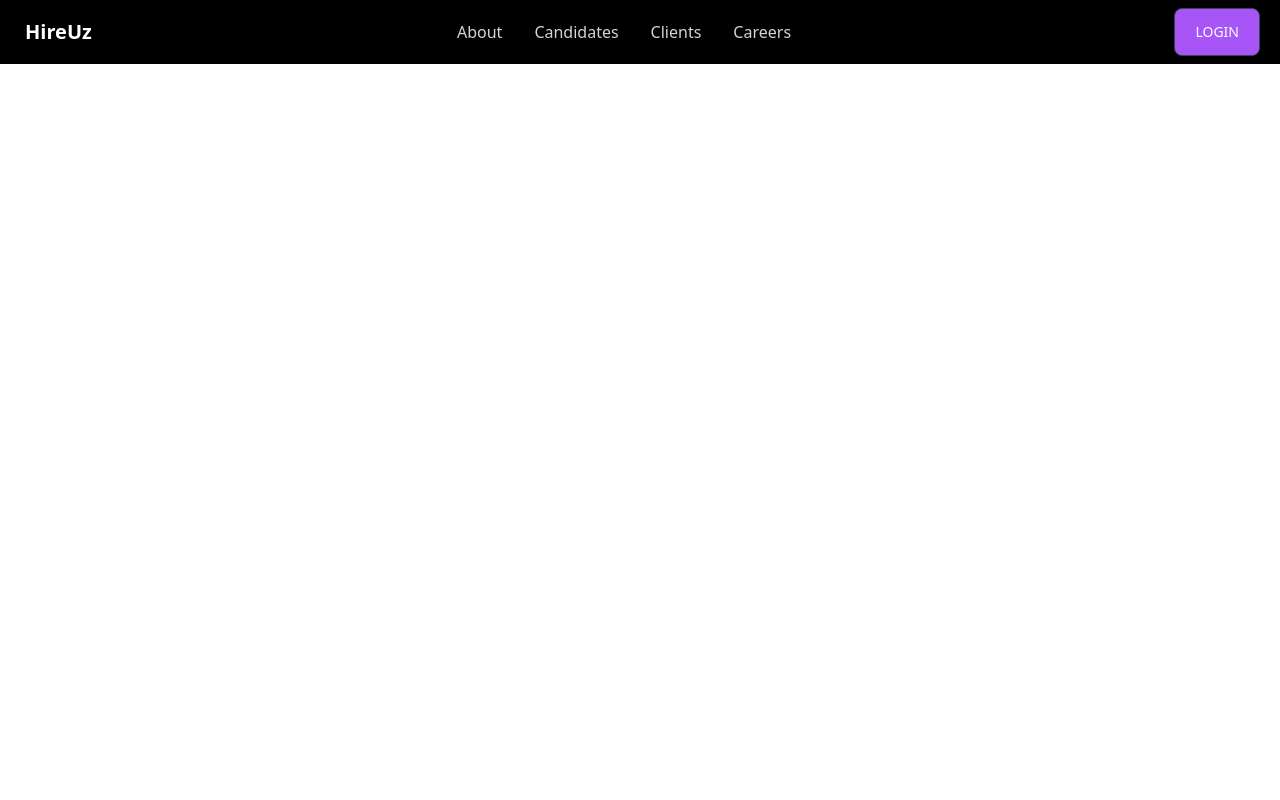
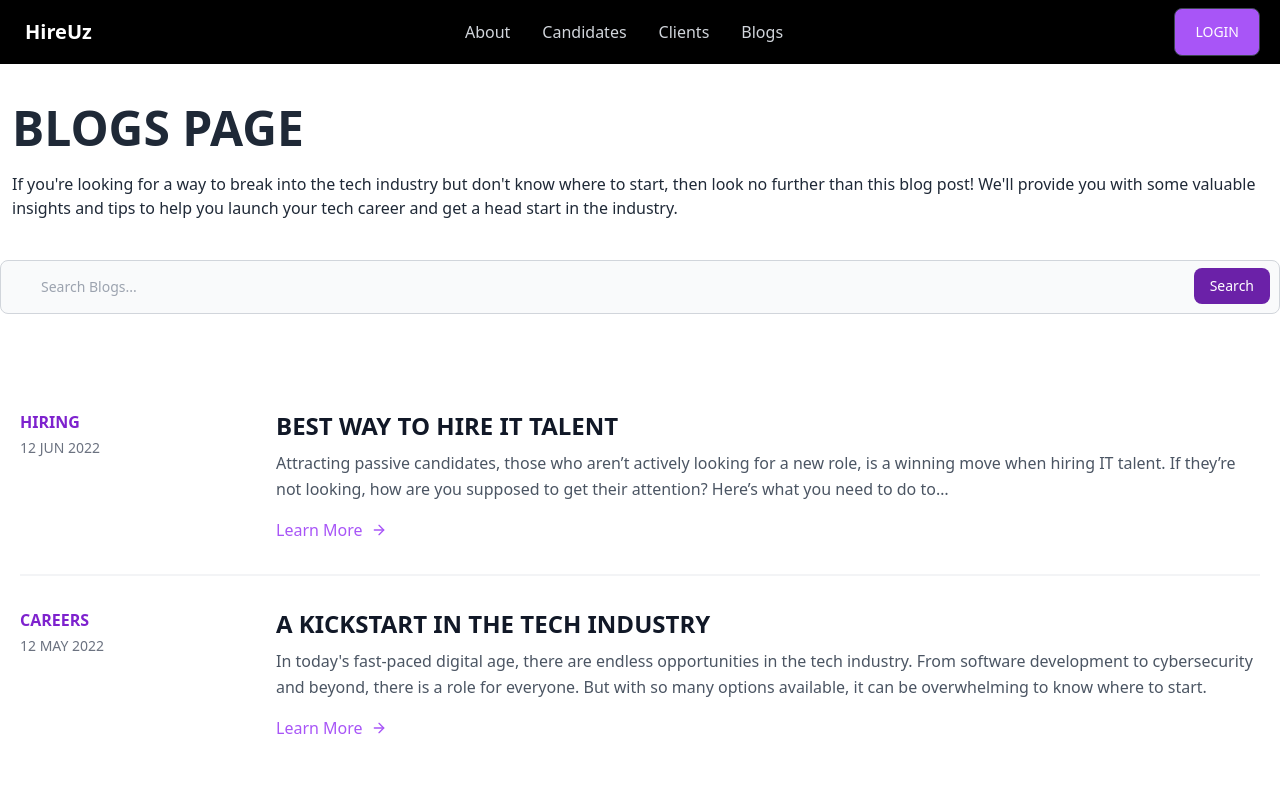
Before and after one commit to uzma981/HireUz, a React (Vite) app: page /blogs in a window 1280 px wide. Shown: the top 800 px of the page. Built offline with nearby package versions, Linux system fonts and the light colour scheme; no server answers; what @shrutibalasa/tailwind-grid-auto-fit would draw is missing.

Commit message:
added blog section

```diff
--- /dev/null
+++ b/src/components/BlogsScreen/BlogSection.jsx
@@ -0,0 +1,31 @@
+import React from 'react';
+import SingleBlog from './SingleBlog';
+
+export default function BlogSection() {
+  return (
+    <div>
+      <section className="text-gray-600 body-font overflow-hidden">
+        <div className="container px-5 py-24 mx-auto">
+          <div className="-my-8 divide-y-2 divide-gray-100">
+            <SingleBlog
+              categoryName={'HIRING'}
+              date={'12 JUN 2022'}
+              blogTitle={'BEST WAY TO HIRE IT TALENT'}
+              blogDescription={
+                'Attracting passive candidates, those who aren’t actively looking for a new role, is a winning move when hiring IT talent. If they’re not looking, how are you supposed to get their attention? Here’s what you need to do to…'
+              }
+            />
+            <SingleBlog
+              categoryName={'CAREERS'}
+              date={'12 MAY 2022'}
+              blogTitle={'A KICKSTART IN THE TECH INDUSTRY'}
+              blogDescription={
+                "In today's fast-paced digital age, there are endless opportunities in the tech industry. From software development to cybersecurity and beyond, there is a role for everyone. But with so many options available, it can be overwhelming to know where to start. "
+              }
+            />
+          </div>
+        </div>
+      </section>
+    </div>
+  );
+}
--- a/src/components/CareersScreen/Careers.jsx
+++ b/src/components/BlogsScreen/Blogs.jsx
@@ -1,9 +1,21 @@
 import React from 'react';
-
-export default function Careers() {
+import BlogSection from './BlogSection';
+import Footer from '../Footer';
+export default function Blogs() {
   return (
     <div>
-      <form>
+      <section className="bg-white py-5 mt-5 mb-5">
+        <div className="mr-3 ml-3">
+          <h2 className="mb-5 font-bold text-5xl ">BLOGS PAGE</h2>
+          <p className="justify-center items-center">
+            If you're looking for a way to break into the tech industry but
+            don't know where to start, then look no further than this blog post!
+            We'll provide you with some valuable insights and tips to help you
+            launch your tech career and get a head start in the industry.
+          </p>
+        </div>
+      </section>
+      <form className="">
         <label
           htmlFor="default-search"
           className="mb-2 text-sm font-medium text-gray-900 sr-only dark:text-white"
@@ -32,7 +44,7 @@ export default function Careers() {
             type="search"
             id="default-search"
             className="block w-full p-4 pl-10 text-sm text-gray-900 border border-gray-300 rounded-lg bg-gray-50 focus:ring-purple-300 focus:border-gray-500 "
-            placeholder="Search Careers.."
+            placeholder="Search Blogs..."
             required
           />
           <button
@@ -43,6 +55,7 @@ export default function Careers() {
           </button>
         </div>
       </form>
+      <BlogSection />
       <div className="text-center bg-gray-300 py-20">
         <div className="py-10 bg-white mr-5 ml-5 mb-5 lg:w-1/2">
           <h1>Our roles</h1>
@@ -57,6 +70,7 @@ export default function Careers() {
           <h1>CV Builder </h1>
         </div>
       </div>
+      <Footer />
     </div>
   );
 }
--- /dev/null
+++ b/src/components/BlogsScreen/SingleBlog.jsx
@@ -0,0 +1,40 @@
+import React from 'react';
+
+export default function SingleBlog({
+  categoryName,
+  date,
+  blogTitle,
+  blogDescription,
+}) {
+  return (
+    <div className="py-8 flex flex-wrap md:flex-nowrap">
+      <div className="md:w-64 md:mb-0 mb-6 flex-shrink-0 flex flex-col">
+        <span className="font-bold title-font text-purple-700">
+          {categoryName}
+        </span>
+        <span className="mt-1 text-gray-500 text-sm">{date}</span>
+      </div>
+      <div className="md:flex-grow">
+        <h2 className="text-2xl font-bold text-gray-900 title-font mb-2">
+          {blogTitle}
+        </h2>
+        <p className="leading-relaxed">{blogDescription}</p>
+        <a className="text-purple-500 inline-flex items-center mt-4">
+          Learn More
+          <svg
+            className="w-4 h-4 ml-2"
+            viewBox="0 0 24 24"
+            stroke="currentColor"
+            strokeWidth="2"
+            fill="none"
+            strokeLinecap="round"
+            strokeLinejoin="round"
+          >
+            <path d="M5 12h14"></path>
+            <path d="M12 5l7 7-7 7"></path>
+          </svg>
+        </a>
+      </div>
+    </div>
+  );
+}
--- a/src/components/navigation/MainNavigation.jsx
+++ b/src/components/navigation/MainNavigation.jsx
@@ -4,7 +4,7 @@ import About from '../AboutUsScreen/About';
 import Candidates from '../CandidatesScreen/Candidates';
 import Clients from '../ClientsScreen/Clients';
 
-import Careers from '../CareersScreen/Careers';
+import Blogs from '../BlogsScreen/Blogs';
 
 import Login from '../Login';
 import SignUp from '../SignUp';
@@ -21,7 +21,7 @@ function MainNavigation() {
         <Route path="/candidates" element={<Candidates />}></Route>
         <Route path="/clients" element={<Clients />}></Route>
 
-        <Route path="/careers" element={<Careers />}></Route>
+        <Route path="/blogs" element={<Blogs />}></Route>
 
         <Route path="/login" element={<Login />}></Route>
         <Route path="/signup" element={<SignUp />}></Route>
--- a/src/components/navigation/NavBar2.jsx
+++ b/src/components/navigation/NavBar2.jsx
@@ -70,8 +70,8 @@ export default function NavBar2() {
               </Link>
             </li>
             <li>
-              <Link to="/careers" className="text-gray-500">
-                Careers
+              <Link to="/blogs" className="text-gray-500">
+                Blogs
               </Link>
             </li>
             <li>
@@ -107,8 +107,8 @@ export default function NavBar2() {
             </Link>
           </li>
           <li>
-            <Link to="/careers" className="text-gray-300">
-              Careers
+            <Link to="/blogs" className="text-gray-300">
+              Blogs
             </Link>
           </li>
           <li>
```
